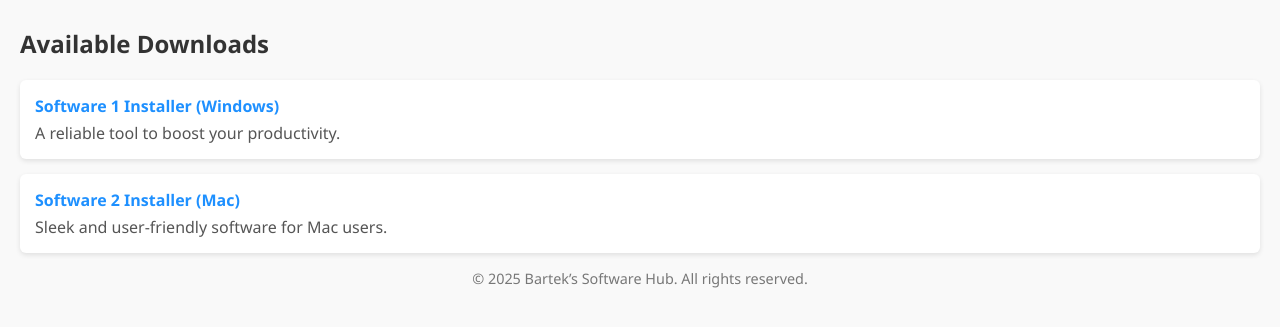
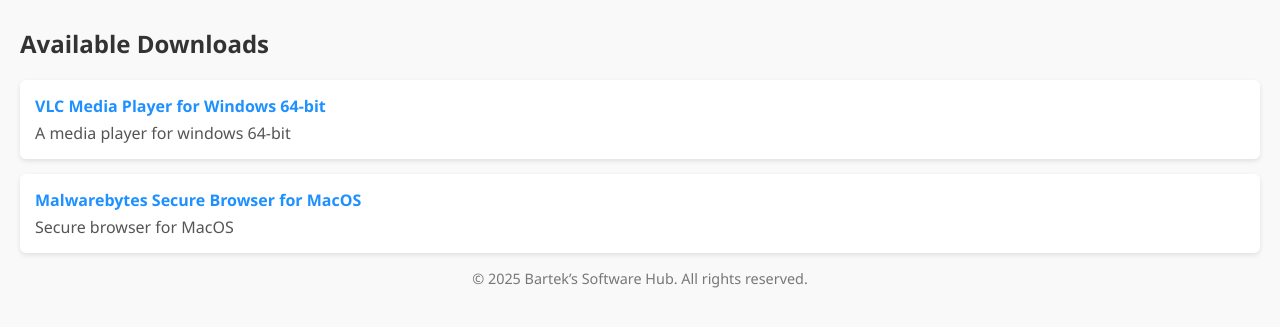
Before and after one commit to ManjaroLover153/software-hub, a plain HTML site: page index.html in a window 1280 px wide. Shown: the part 131-458 px from the top of the page. Drawn offline with Linux system fonts and the light colour scheme.

Commit message:
Update index.html

```diff
--- a/index.html
+++ b/index.html
@@ -17,14 +17,13 @@
       <h2>Available Downloads</h2>
       <ul>
         <li>
-          <a href="softwares/software1.exe" download>Software 1 Installer (Windows)</a>
-          <p>A reliable tool to boost your productivity.</p>
+          <a href="https://get.videolan.org/vlc/3.0.21/win64/vlc-3.0.21-win64.exe" download>VLC Media Player for Windows 64-bit</a>
+          <p>A media player for windows 64-bit</p>
         </li>
         <li>
-          <a href="softwares/software2.dmg" download>Software 2 Installer (Mac)</a>
-          <p>Sleek and user-friendly software for Mac users.</p>
+          <a href="https://www.malwarebytes.com/de/mwb-download/thankyou" download>Malwarebytes Secure Browser for MacOS</a>
+          <p>Secure browser for MacOS</p>
         </li>
-        <!-- Add more software list items here -->
       </ul>
     </section>
   </main>
```
